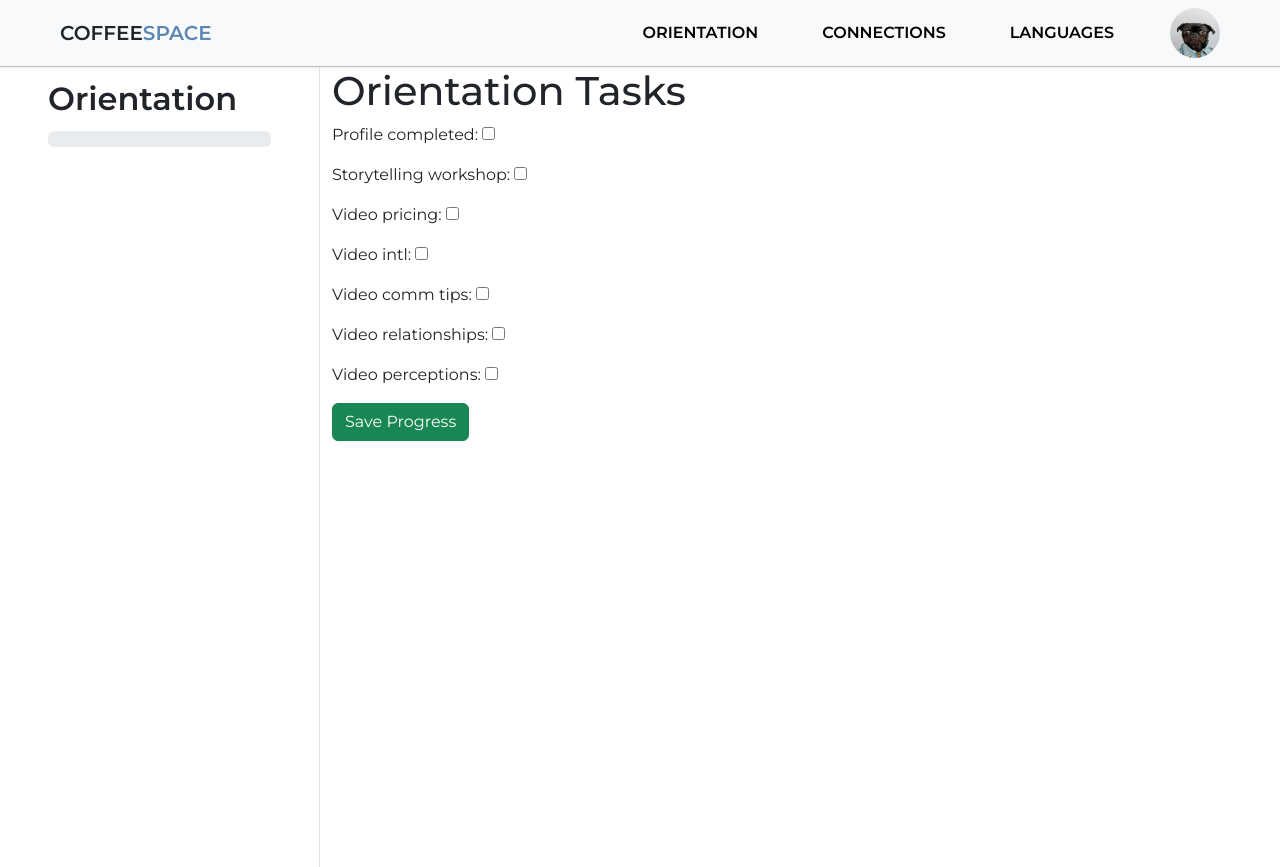
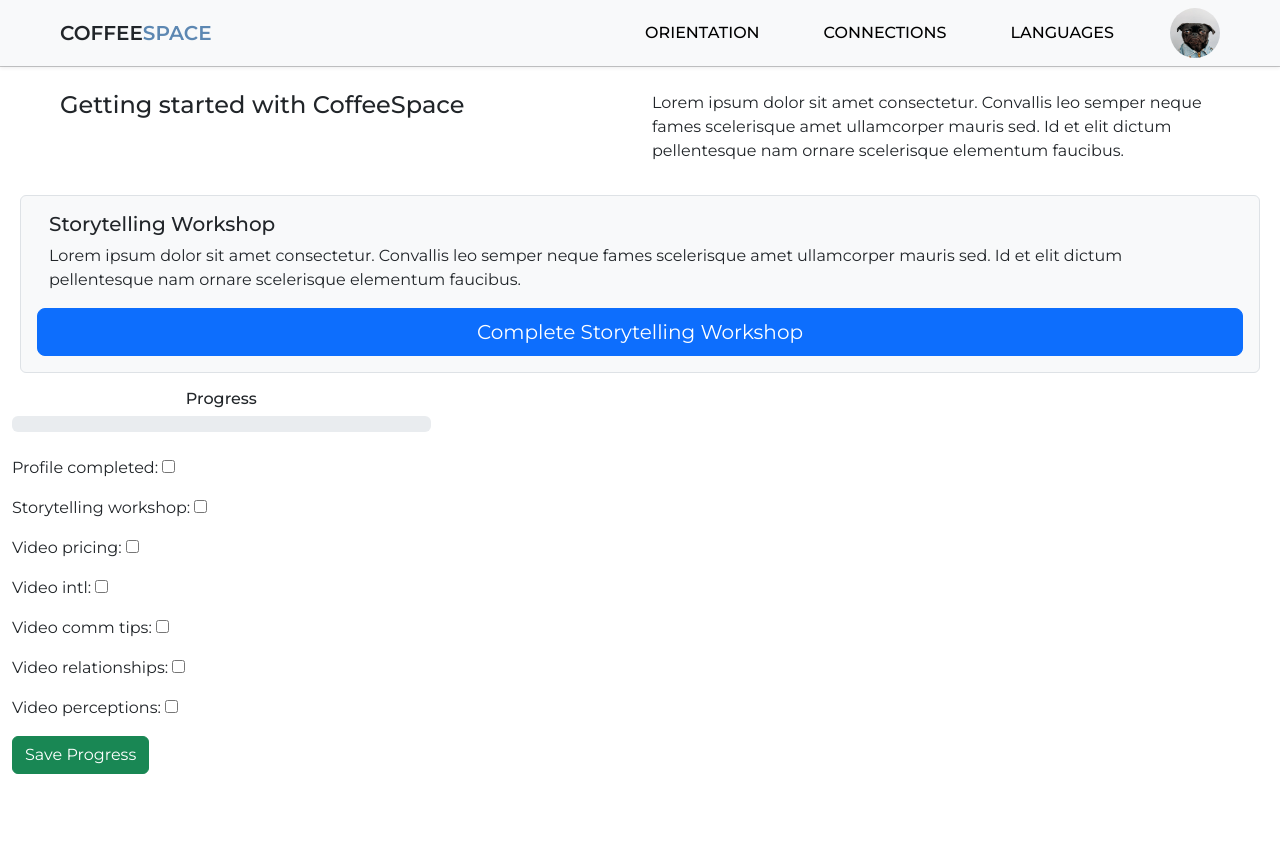
Before and after one commit to GBS-SpecialtyCoffee-Projects/RBF_platform, a Django app: template base/templates/base/farmer_orientation.html in a window 1280 px wide. Run offline with Django 4.2, Linux system fonts and the light colour scheme; the template is opened without the code that fills it: values that come from a table or form of the project are taken from there, others are empty; the visitor is signed in with stand-in values (Sample User, id 1); some libraries are stand-ins or nearby versions.

Commit message:
orientation

```diff
--- a/base/templates/base/farmer_orientation.html
+++ b/base/templates/base/farmer_orientation.html
@@ -7,23 +7,119 @@
 
 <div class="container-fluid">
     <div class="row vh-100">
-        <div class="col-3 px-5 border-end">
-            <div class="pt-2">
-                <div class="pb-2 lg" style="font-size: 32px; font-weight: 600;">
-                    Orientation
+        <div class="col">
+            <div class="row py-4 px-5 fs-5">
+                <div class="col">
+                    <h4> Getting started with CoffeeSpace </h4>
                 </div>
+                <div class="col fs-6">
+                    Lorem ipsum dolor sit amet consectetur. Convallis leo semper neque fames
+                    scelerisque amet ullamcorper mauris sed. Id et elit dictum pellentesque
+                    nam ornare scelerisque elementum faucibus.
+                </div>
+            </div>
+
+
+            <div class="orientation-task row m-2 p-3 border rounded-2 bg-light">
+                <a href="{% url 'farmer_dashboard' %}" class="link-dark link-underline-opacity-0">
+                    <h5 class="text">Storytelling Workshop</h5>
+                </a>
+                <p>Lorem ipsum dolor sit amet consectetur. Convallis leo semper neque fames scelerisque amet ullamcorper mauris sed.
+                Id et elit dictum pellentesque nam ornare scelerisque elementum faucibus. </p>
+
+                <!-- Button trigger modal -->
+                <button
+                    type="button"
+                    class="btn btn-primary btn-lg"
+                    data-bs-toggle="modal"
+                    data-bs-target="#modalId1"
+                >
+                    Complete Storytelling Workshop
+                </button>
+
+                <!-- Modal -->
+                <div
+                    class="modal fade"
+                    id="modalId1"
+                    tabindex="-1"
+                    role="dialog"
+                    aria-labelledby="modalTitleId"
+                    aria-hidden="true"
+                >
+                    <div
+                        class="modal-dialog modal-sm modal-fullscreen"
+                        role="document"
+                    >
+                        <div class="modal-content">
+                            <div class="modal-header">
+                                <h5 class="modal-title" id="modalTitleId">
+                                    Storytelling Workshop
+                                </h5>
+                                <button
+                                    type="button"
+                                    class="btn-close"
+                                    data-bs-dismiss="modal"
+                                    aria-label="Close"
+                                ></button>
+                            </div>
+                            <div class="modal-body">Here, you will learn to communicate your story ... </div>
+                            <div class="modal-footer">
+                                <button
+                                    type="button"
+                                    class="btn btn-secondary"
+                                    data-bs-dismiss="modal"
+                                >
+                                    Close
+                                </button>
+                                <form action="" method="post" id="OrientationTasksForm">
+                                    {% csrf_token %}
+                                    <div>
+                                        {{ form.storytelling_workshop }}
+                                    </div>
+                                    <button type="submit" class="btn btn-primary">Save</button>
+                                </form>
+                            </div>
+                        </div>
+                    </div>
+                </div>
+
+
+            </div>
+
+
+
+
+
+
+
+
+
+
+            <div class="pt-2 col-4 justify-content-center">
+                <h6 class="lg text-center">
+                    Progress
+                </h6>
                 <div class="progress">
                     <div class="progress-bar" role="progressbar" style="width: {{ progress_percentage }}%;" aria-valuenow="{{ progress_percentage }}" aria-valuemin="0" aria-valuemax="100"></div>
                 </div>
+                <div class="pt-4">
+                    <form method="post">
+                        {% csrf_token %}
+                        {{ form.as_p }}
+                        <button type="submit" class="btn btn-success">Save Progress</button>
+                    </form>
+                </div>
             </div>
 
+
+
+
+
+
+
+
         </div>
-        <div class="col"><h1>Orientation Tasks</h1>
-            <form method="post">
-                {% csrf_token %}
-                {{ form.as_p }}
-                <button type="submit" class="btn btn-success">Save Progress</button>
-            </form></div>
+
     </div>
 </div>
 
--- a/base/templates/base/profile_navbar.html
+++ b/base/templates/base/profile_navbar.html
@@ -32,7 +32,8 @@
                 <a class="profile-navbar-item nav-link" href="#">LANGUAGES</a>
             </li>
             <li class="nav-item profile-picture-navbar">
-              <img class="rounded-circle" width="50px" height="50px" src="{% static 'img/charlesdeluvio-K4mSJ7kc0As-unsplash.jpg' %}" alt="">
+              <a href="{% url 'farmer_dashboard' %}"><img class="rounded-circle" width="50px" height="50px" src="{% static 'img/charlesdeluvio-K4mSJ7kc0As-unsplash.jpg' %}" alt="">
+              </a>
             </li>
           </ul>
         </div>
--- a/base/views/farmer.py
+++ b/base/views/farmer.py
@@ -100,7 +100,7 @@ def farmer_orientation(request):
             completed_count = sum(tasks_completed)
             progress_percentage = (completed_count / total_tasks) * 100
 
-            return redirect('farmer_dashboard')
+            return redirect('farmer_orientation')
     else:
         form = OrientationTasksForm(instance=farmer)
 
--- a/static/styles/style.css
+++ b/static/styles/style.css
@@ -40,12 +40,12 @@
 }
 
 .profile-navbar-item{
-    font-weight: 600;
+    font-weight: 500;
     color: black;
 }
 
 .profile-navbar-item:hover{
-    font-weight: 600;
+    font-weight: 500;
     color: #5C87B2;
 }
 
@@ -53,6 +53,9 @@
     color: #5C87B2; /* Bootstrap default blue color */
 }
 
+.oritentation-task:hover{
+    color: #5C87B2
+}
 
 /* body{
     height: 100vh;
```
Also changed, not shown: base/templates/base/landing_page.html (+5 -5 lines).
